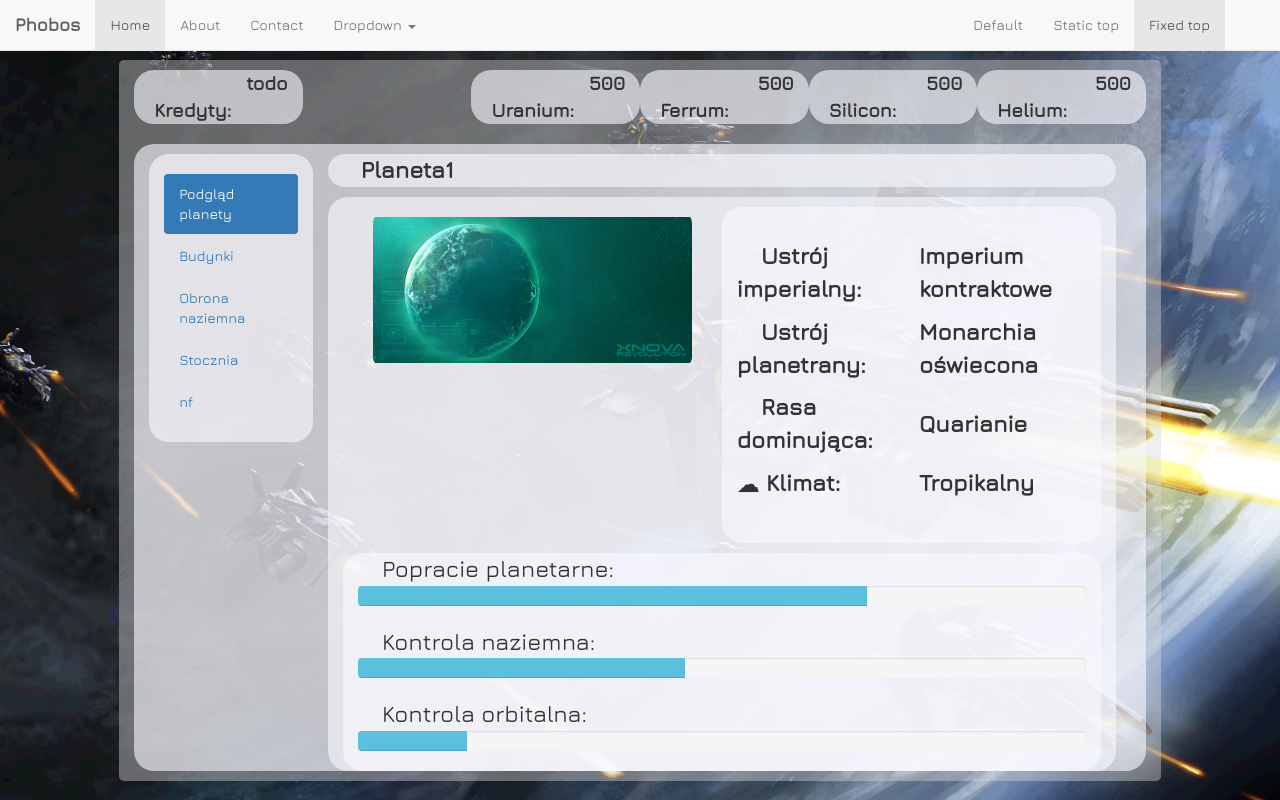
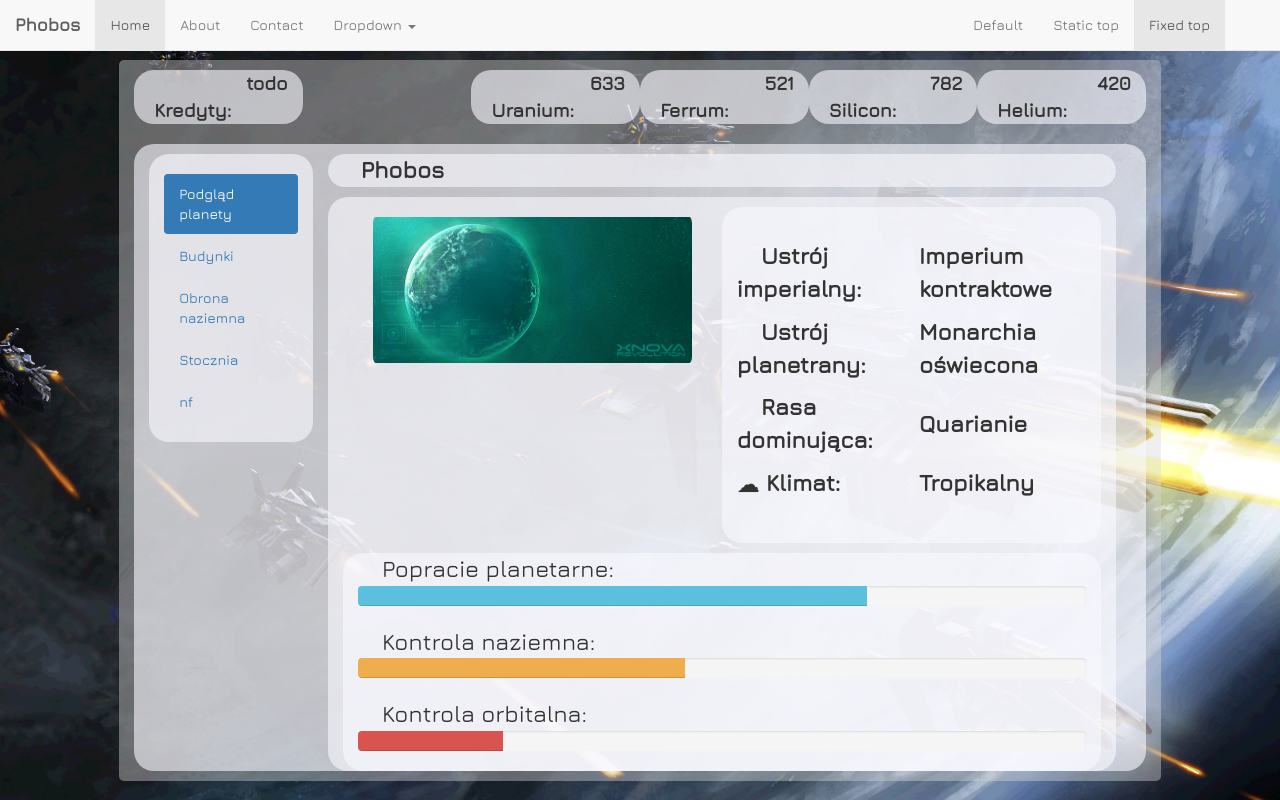
Before and after one commit to LysanderPL/Phobos-frontend, an Angular app: page /overview in a window 1280 px wide. Built offline with nearby package versions, Linux system fonts and the light colour scheme; a web font is replaced by a local one.

Commit message:
Working on planet service

```diff
--- a/src/app/overview/overview.component.html
+++ b/src/app/overview/overview.component.html
@@ -12,7 +12,7 @@
     <div class="content-box glyphiconBigger col-lg-6 col-md-6 col-sm-12 col-xs-12">
         <br/>
         <table>
-            <tr>
+            <tr [hidden]="planet.imperialSystem === ''">
                 <th><span class="glyphicon glyphicon-king"></span> Ustrój imperialny:</th>
                 <th>&nbsp;&nbsp;&nbsp;</th>
                 <th>{{planet.imperialSystem}}</th>
@@ -32,7 +32,7 @@
             <tr class="blank-row"></tr>
             <tr>
                 <th><span class="glyphicon glyphicon-cloud"></span> Klimat:</th>
-                <th></th>
+                <th>&nbsp;&nbsp;&nbsp;</th>
                 <th>{{planet.climate}}</th>
             </tr>
             <tr class="blank-row"></tr>
@@ -42,7 +42,7 @@
     <div class="content-box glyphiconBigger col-lg-12 col-md-12 col-sm-12 col-xs-12">
         <span class="glyphicon glyphicon-flag"></span> Popracie planetarne:
         <div class="progress">
-                        <span class="progress-bar progress-bar-info" role="progressbar" aria-valuenow="20"
+                        <span class="progress-bar progress-bar-{{getTypeOfBarInformation(planet.planetarySupport)}}" role="progressbar" aria-valuenow="20"
                               aria-valuemin="0"
                               aria-valuemax="100" [style.width]="planet.planetarySupport+'%'">
                             <span class="sr-only">{{planet.planetarySupport}}%</span>
@@ -51,7 +51,7 @@
 
         <span class="glyphicon glyphicon-flag"></span> Kontrola naziemna:
         <div class="progress">
-                        <span class="progress-bar progress-bar-info" role="progressbar" aria-valuenow="20"
+                        <span class="progress-bar progress-bar-{{getTypeOfBarInformation(planet.groundControl)}}" role="progressbar" aria-valuenow="20"
                               aria-valuemin="0"
                               aria-valuemax="100" [style.width]="planet.groundControl+'%'">
                             <span class="sr-only">{{planet.groundControl}}%</span>
@@ -60,7 +60,7 @@
 
         <span class="glyphicon glyphicon-flag"></span> Kontrola orbitalna:
         <div class="progress">
-                        <span class="progress-bar progress-bar-info" role="progressbar" aria-valuenow="20"
+                        <span class="progress-bar progress-bar-{{getTypeOfBarInformation(planet.orbitalControl)}}" role="progressbar" aria-valuenow="20"
                               aria-valuemin="0"
                               aria-valuemax="100" [style.width]="planet.orbitalControl+'%'">
                             <span class="sr-only">{{planet.orbitalControl}}%</span>
--- a/src/app/overview/overview.component.ts
+++ b/src/app/overview/overview.component.ts
@@ -1,25 +1,45 @@
 /**
  * Created by maciej on 19.03.17.
  */
-import {Component} from "@angular/core";
+import {Component, OnInit} from "@angular/core";
 import {Planet} from "../library/entities/planet";
+import {PlanetService} from "../services/planet.service";
 @Component({
     selector: 'overview',
-    templateUrl: 'overview.component.html'
+    templateUrl: 'overview.component.html',
+    providers: [PlanetService]
 })
-export class OverviewComponent {
+export class OverviewComponent implements OnInit {
+    private planet: Planet = new Planet();
 
-    private planet: Planet;
+    constructor(private planetService: PlanetService) {
+    }
 
-    constructor() {
-        this.planet = new Planet();
-        this.planet.name = "Planeta1";
-        this.planet.imperialSystem = "Imperium kontraktowe";
-        this.planet.planetarySystem = "Monarchia oświecona";
-        this.planet.race = "Quarianie";
-        this.planet.climate = "Tropikalny";
-        this.planet.groundControl = 45;
-        this.planet.orbitalControl = 15;
-        this.planet.planetarySupport = 70;
+    ngOnInit(): void {
+        this.planetService.requestPlanetData().subscribe(val => {
+            this.planet.name = val['name'];
+            this.planet.imperialSystem = val['imperialSystem'];
+            this.planet.planetarySystem = val['planetarySystem'];
+            this.planet.race = val['race'];
+            this.planet.climate = val['climate'];
+            this.planet.groundControl = val['groundControl'];
+            this.planet.orbitalControl = val['orbitalControl'];
+            this.planet.planetarySupport = val['planetarySupport'];
+        });
+    }
+
+    private getTypeOfBarInformation(value: number): string {
+        let information: string;
+        if (value >= 85) {
+            information = 'success';
+        } else if (value >= 65) {
+            information = 'info'
+        } else if (value >= 35) {
+            information = 'warning'
+        } else {
+            information = 'danger';
+        }
+
+        return information;
     }
 }
--- a/src/app/resource/resource.component.ts
+++ b/src/app/resource/resource.component.ts
@@ -6,8 +6,7 @@ import {ResourcesService} from "../services/resources.service";
 import {Resources} from "../library/entities/resources";
 @Component({
     selector: 'resource-bar',
-    templateUrl: 'resource.component.html',
-    providers: [ResourcesService]
+    templateUrl: 'resource.component.html'
 })
 export class ResourceComponent implements OnInit {
 
--- a/src/app/services/planet.service.ts
+++ b/src/app/services/planet.service.ts
@@ -3,10 +3,16 @@
  */
 import {Injectable} from '@angular/core';
 import 'rxjs/Rx';
+import {Http, Response} from "@angular/http";
+import {Observable} from "rxjs";
 
 @Injectable()
 export class PlanetService {
 
+    constructor(private http: Http) {
+    }
 
-
+    public requestPlanetData(): Observable<Response> {
+        return this.http.get('assets/mocks/api-planet.json').map(res => res.json());
+    }
 }
--- a/src/assets/mocks/api-planet-resources.json
+++ b/src/assets/mocks/api-planet-resources.json
@@ -1,8 +1,8 @@
 {
-  "ferrum": 500,
-  "uranium": 500,
-  "silicon": 500,
-  "helium": 500,
+  "ferrum": 521,
+  "uranium": 633,
+  "silicon": 782,
+  "helium": 420,
   "uraniumIncome": 20,
   "ferrumIncome": 50,
   "siliconIncome": 15,
--- a/src/assets/mocks/api-planet.json
+++ b/src/assets/mocks/api-planet.json
@@ -1,5 +1,12 @@
 {
   "planet_id": "6f9c8faba51b0aa06e1a88d2f0ee3c00",
-  "planet_name": "Phobos",
-  "planet_image": "swampplanet1.jpg"
+  "name": "Phobos",
+  "image": "swampplanet1.jpg",
+ "imperialSystem": "Imperium kontraktowe",
+  "planetarySystem": "Monarchia oświecona",
+  "race": "Quarianie",
+  "climate": "Tropikalny",
+  "groundControl": 45,
+  "orbitalControl": 20,
+  "planetarySupport": 70
 }
```
Also changed, not shown: src/app/app.module.ts (+5 -2 lines).
